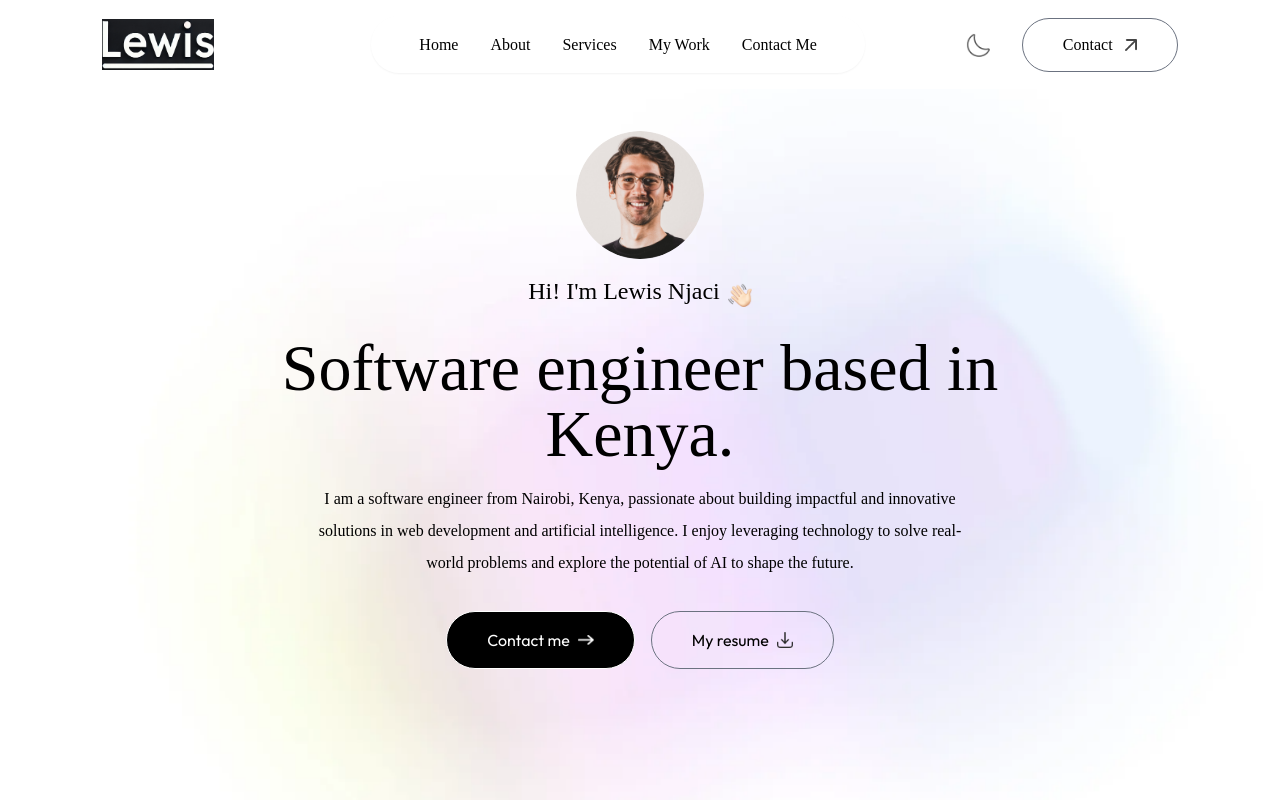
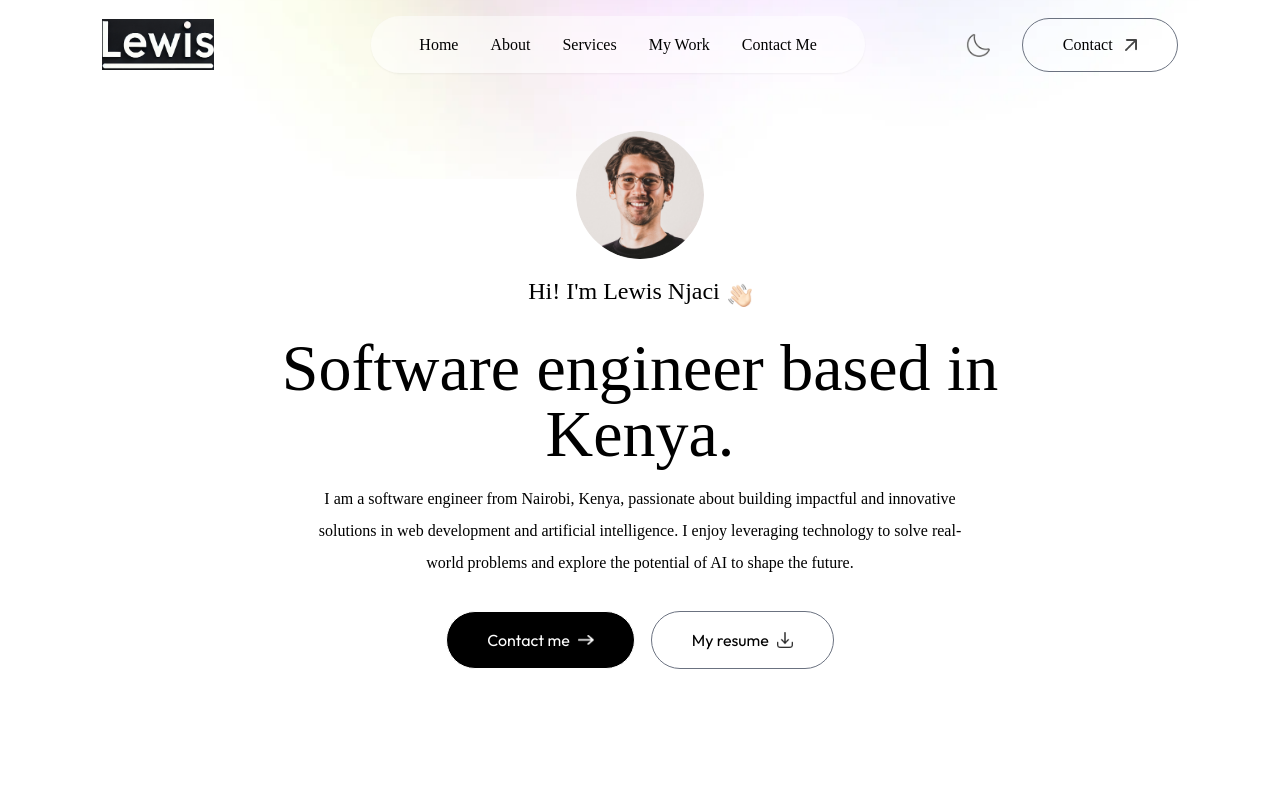
Before and after one commit to LewisJassy/MyPortfolio, a Next.js app in the folder portfolio/: page / in a window 1280 px wide. Shown: the top 800 px of the page. Built offline with nearby package versions, Linux system fonts and the light colour scheme; a web font is replaced by a local one.

Commit message:
fix: correct typos in class names and improve code formatting in Navbar component

```diff
--- a/portfolio/app/components/Navbar.jsx
+++ b/portfolio/app/components/Navbar.jsx
@@ -15,10 +15,10 @@
 
   return (
     <>
-    <div className='fixed tp-0 right-0 w-11/12 -z-10 transalte-y-[-80%]'>
+    <div className='fixed top-0 right-0 w-11/12 -z-10 translate-y-[-80%]'>
       <Image src={assets.header_bg_color} alt="" className="w-full" priority />
     </div>
-      <nav className='w-full fixed px-5 lg:px-8 xl:px-[8%] py-4 flex items-center justify-between bg-white z-50'>
+      <nav className='w-full fixed px-5 lg:px-8 xl:px-[8%] py-4 flex items-center justify-between z-50'>
         <a href="">
             <Image src={assets.logo1} alt="logo" className='w-28 cursor-pointer mr-14' />
         </a>
@@ -35,7 +35,8 @@
           <button>
             <Image src={assets.moon_icon} alt='' className="w-6" />
           </button>
-            <a href="#contact" className="hidden lg:flex items-center gap-3 px-10 py-2.5 border border-gray-500 rounded-full ml-4 font-Ovo">Contact <Image src={assets.arrow_icon} alt='arrow_icon' className='w-3'/></a>
+            <a href="#contact" className="hidden lg:flex items-center gap-3 px-10 py-2.5 border border-gray-500 rounded-full ml-4 font-Ovo">
+              Contact <Image src={assets.arrow_icon} alt='arrow_icon' className='w-3'/></a>
             <button className="block md:hidden ml-3" onClick={openMenu}>
               <Image src={assets.menu_black} alt="" className='w-6' />
             </button>
```
